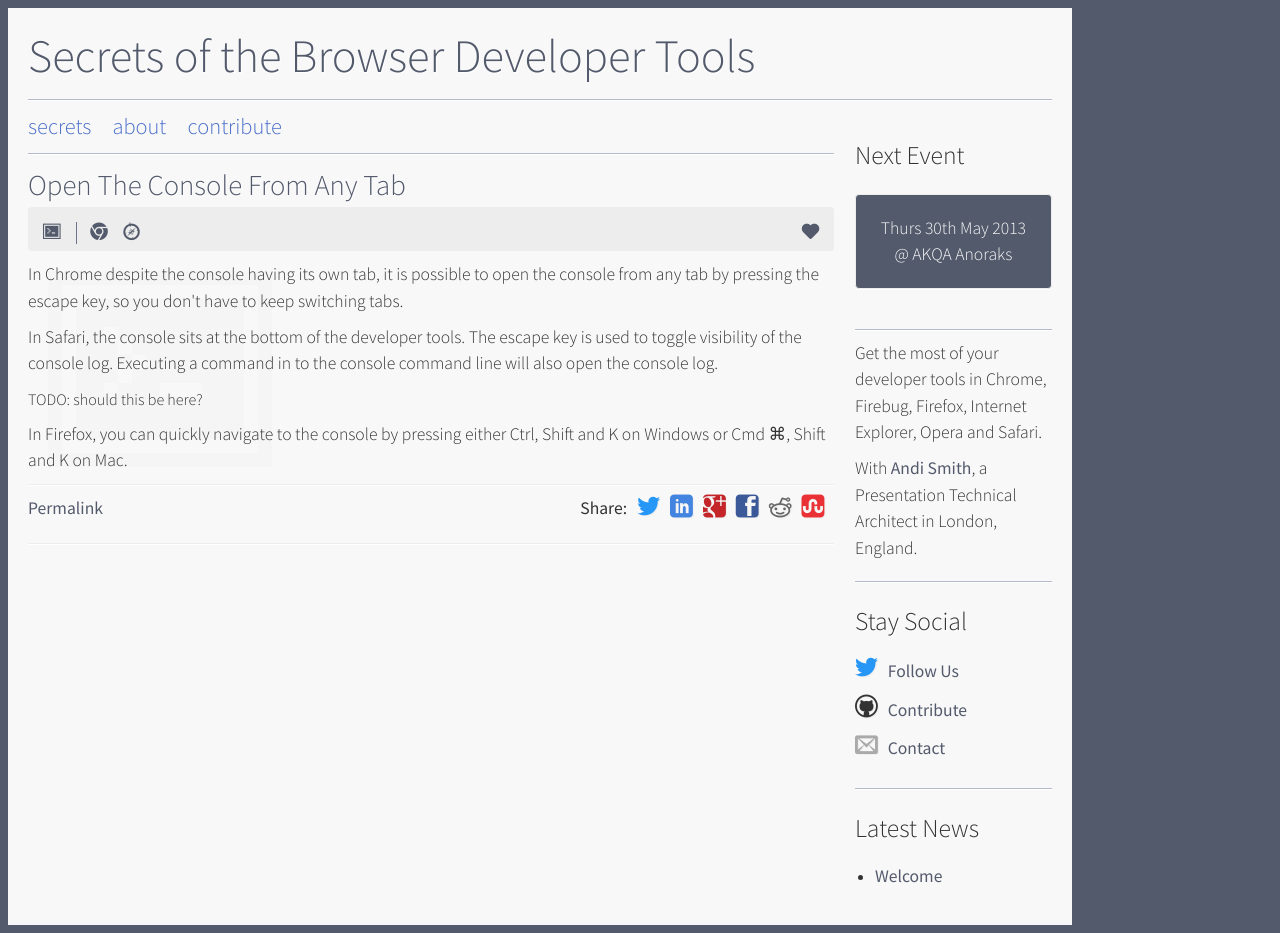
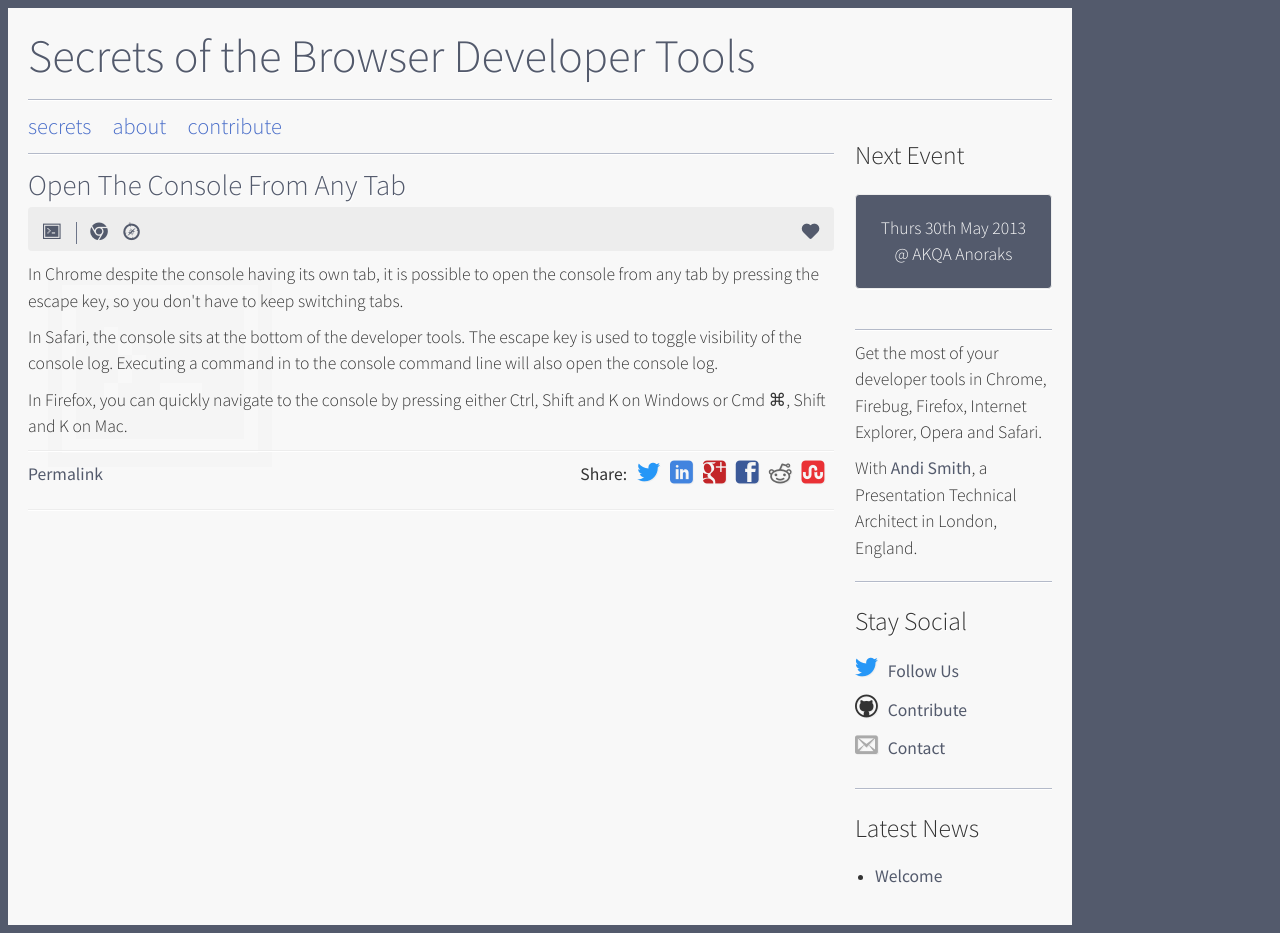
Before and after one commit to andismith/dev-tool-secrets, a Jekyll site: the page built from secret/console-open-the-console-from-any-tab.md, in a window 1280 px wide. Built offline with Jekyll 4.4.1, drawn with Linux system fonts in a browser that asks for light colours; nearby versions of some CDN libraries; library files that are not in the unit come from our copies; Markdown is read by kramdown in place of the engine named in the settings.

Commit message:
Amended post

```diff
--- a/secret/console-open-the-console-from-any-tab.md
+++ b/secret/console-open-the-console-from-any-tab.md
@@ -19,5 +19,4 @@
 
 <p class="safari">In Safari, the console sits at the bottom of the developer tools. The escape key is used to toggle visibility of the console log. Executing a command in to the console command line will also open the console log.</p>
 
-TODO: should this be here?
 <p class="firefox">In Firefox, you can quickly navigate to the console by pressing either Ctrl, Shift and K on Windows or Cmd ⌘, Shift and K on Mac.</p>
```
